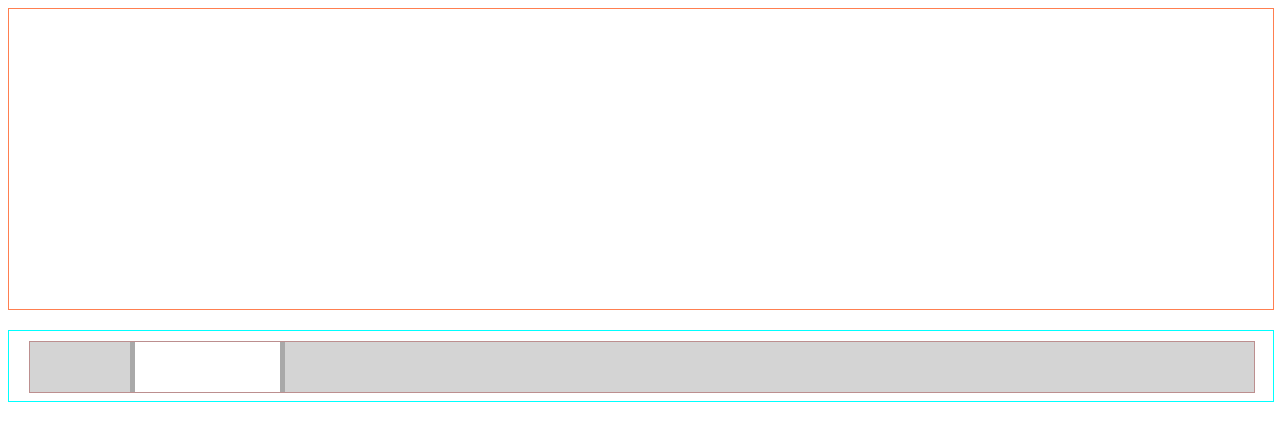
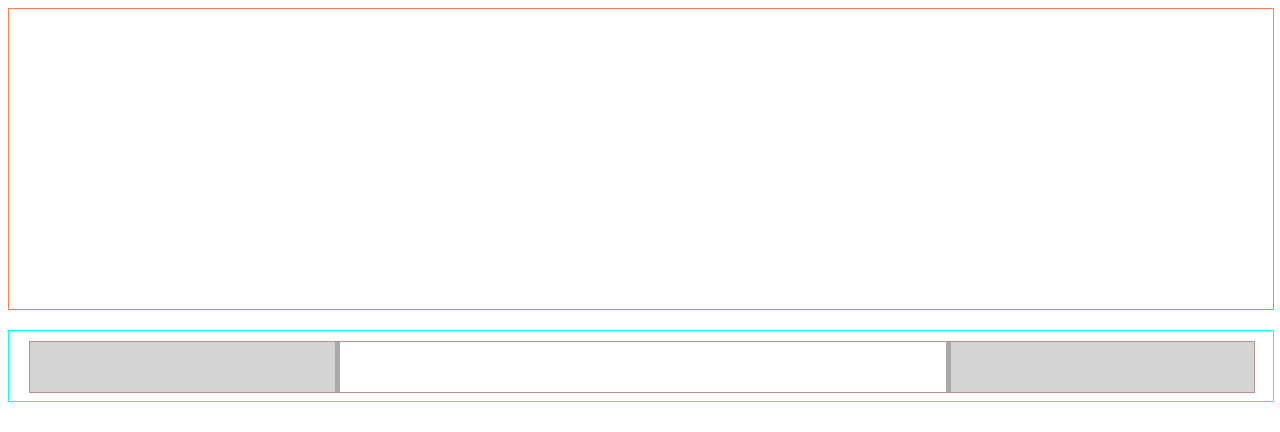
Before and after one commit to a-lysenko/tele-graph, an Angular app: page / in a window 1280 px wide. Shown: the top 432 px of the page. Built offline with nearby package versions, Linux system fonts and the light colour scheme.

Commit message:
- implement range component (partly)

```diff
--- a/src/app/range/range.component.html
+++ b/src/app/range/range.component.html
@@ -1,4 +1,9 @@
-<section class="range__container">
-  <div class="range__pointer range__pointer_left"></div>
-  <div class="range__pointer range__pointer_right"></div>
+<section class="range__container"
+         #container>
+  <div class="range__pointer range__pointer_left"
+       [ngStyle]="{'left.px': minPosition}"
+       #leftPointer></div>
+  <div class="range__pointer range__pointer_right"
+       [ngStyle]="{'left.px': maxPosition}"
+       #rightPointer></div>
 </section>
--- a/src/app/range/range.component.scss
+++ b/src/app/range/range.component.scss
@@ -17,6 +17,7 @@ $infinite-length: 10000px;
     width: $pointer-width;
     height: 100%;
     position: absolute;
+    cursor: e-resize;
 
     background-color: darkgrey;
 
--- a/src/app/range/range.component.ts
+++ b/src/app/range/range.component.ts
@@ -1,15 +1,107 @@
-import { Component, OnInit } from '@angular/core';
+import {AfterViewInit, ChangeDetectorRef, Component, ElementRef, EventEmitter, Input, OnInit, Output, ViewChild} from '@angular/core';
+import {fromEvent, merge} from 'rxjs';
+import {distinctUntilChanged, map, switchMap, takeUntil, tap} from 'rxjs/operators';
+
+interface ValuesChange {
+  minValue: number;
+  maxValue: number;
+}
 
 @Component({
   selector: 'tg-range',
   templateUrl: './range.component.html',
   styleUrls: ['./range.component.scss']
 })
-export class RangeComponent implements OnInit {
+export class RangeComponent implements OnInit, AfterViewInit {
 
-  constructor() { }
+  private readonly minIntervalPx = 20;
+
+  @Input() minVal = 25;
+  @Input() maxVal = 75;
+
+  @ViewChild('leftPointer') leftPointer: ElementRef<HTMLDivElement>;
+  @ViewChild('rightPointer') rightPointer: ElementRef<HTMLDivElement>;
+  @ViewChild('container') container: ElementRef<HTMLElement>;
+
+  minPosition = 0;
+  maxPosition = 0;
+
+  @Output() valuesChange = new EventEmitter<ValuesChange>();
+
+  constructor(private cRef: ChangeDetectorRef) {
+  }
 
   ngOnInit() {
   }
 
+  ngAfterViewInit(): void {
+    const containerRect = this.container.nativeElement.getBoundingClientRect();
+    const leftPointerRect = this.leftPointer.nativeElement.getBoundingClientRect();
+    const rightPointerRect = this.rightPointer.nativeElement.getBoundingClientRect();
+
+    const availableContainerWidth = containerRect.width - rightPointerRect.width;
+
+    this.cRef.detach();
+    this.calcPointerPositions(availableContainerWidth);
+    this.cRef.detectChanges();
+    this.cRef.reattach();
+
+    merge(
+      fromEvent(this.leftPointer.nativeElement, 'mousedown')
+        .pipe(
+          switchMap(() => {
+            return fromEvent<MouseEvent>(document, 'mousemove')
+              .pipe(
+                takeUntil(fromEvent(document, 'mouseup'))
+              );
+          }),
+          tap(({clientX}) => {
+            this.minPosition = Math.min(
+              Math.max(clientX - containerRect.left, 0),
+              this.maxPosition - this.minIntervalPx
+            );
+          })
+        ),
+      fromEvent(this.rightPointer.nativeElement, 'mousedown')
+        .pipe(
+          switchMap(() => {
+            return fromEvent<MouseEvent>(document, 'mousemove')
+              .pipe(
+                takeUntil(fromEvent(document, 'mouseup'))
+              );
+          }),
+          tap(({clientX}) => {
+            this.maxPosition = Math.max(
+              Math.min(clientX - containerRect.left, availableContainerWidth),
+              this.minPosition + this.minIntervalPx
+            );
+          })
+        )
+    )
+      .pipe(
+        map(() => {
+          const calculatedMinValue = this.minPosition / availableContainerWidth * 100;
+          const calculatedMaxValue = this.maxPosition / availableContainerWidth * 100;
+
+          return {
+            minValue: +calculatedMinValue.toFixed(2),
+            maxValue: +calculatedMaxValue.toFixed(2)
+          };
+        }),
+        distinctUntilChanged((prev, curr) => {
+          return prev.maxValue === curr.maxValue
+            && prev.minValue === curr.minValue;
+        })
+      )
+      .subscribe(({minValue, maxValue}) => {
+        console.log('minValue', minValue, 'maxValue', maxValue);
+        this.valuesChange.emit({minValue, maxValue});
+      });
+  }
+
+  private calcPointerPositions(availableContainerWidth) {
+    this.minPosition = this.minVal ? availableContainerWidth / 100 * this.minVal : 0;
+    this.maxPosition = this.maxVal ? availableContainerWidth / 100 * this.maxVal : availableContainerWidth;
+  }
+
 }
```
